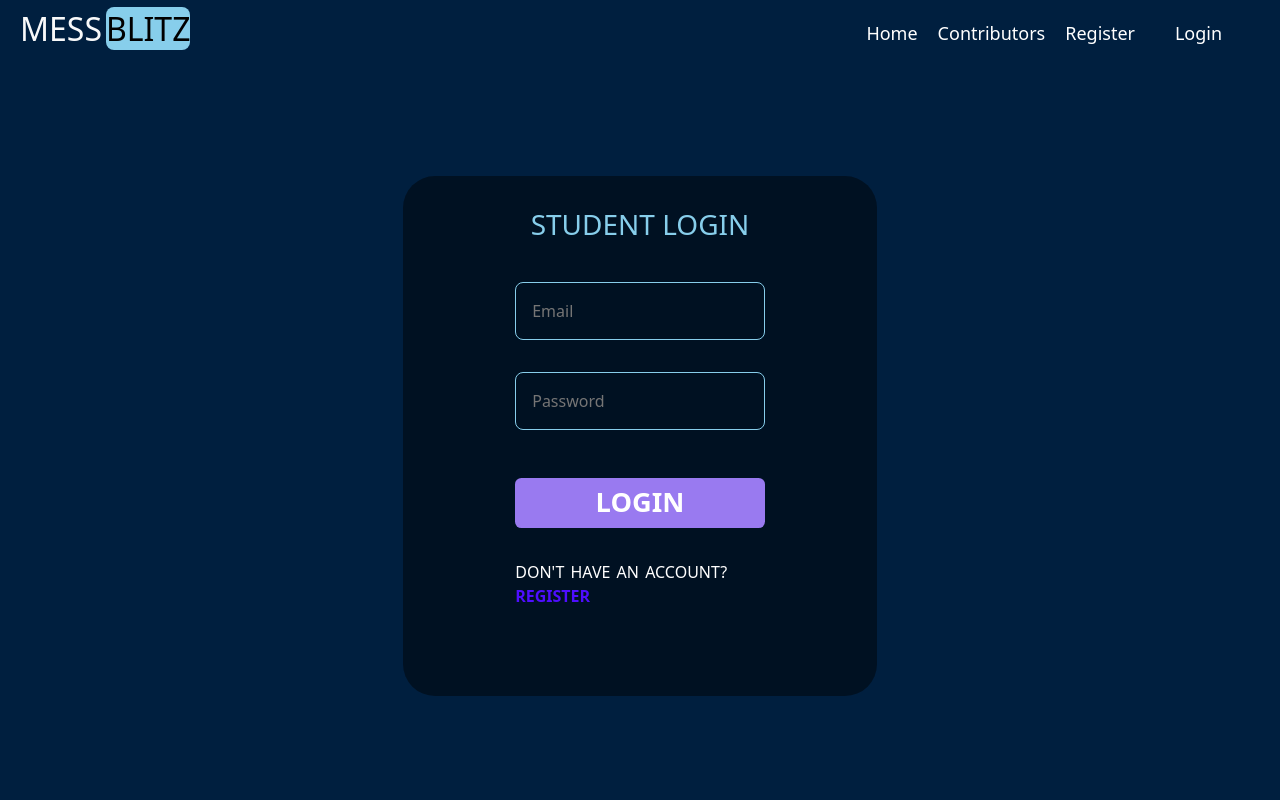
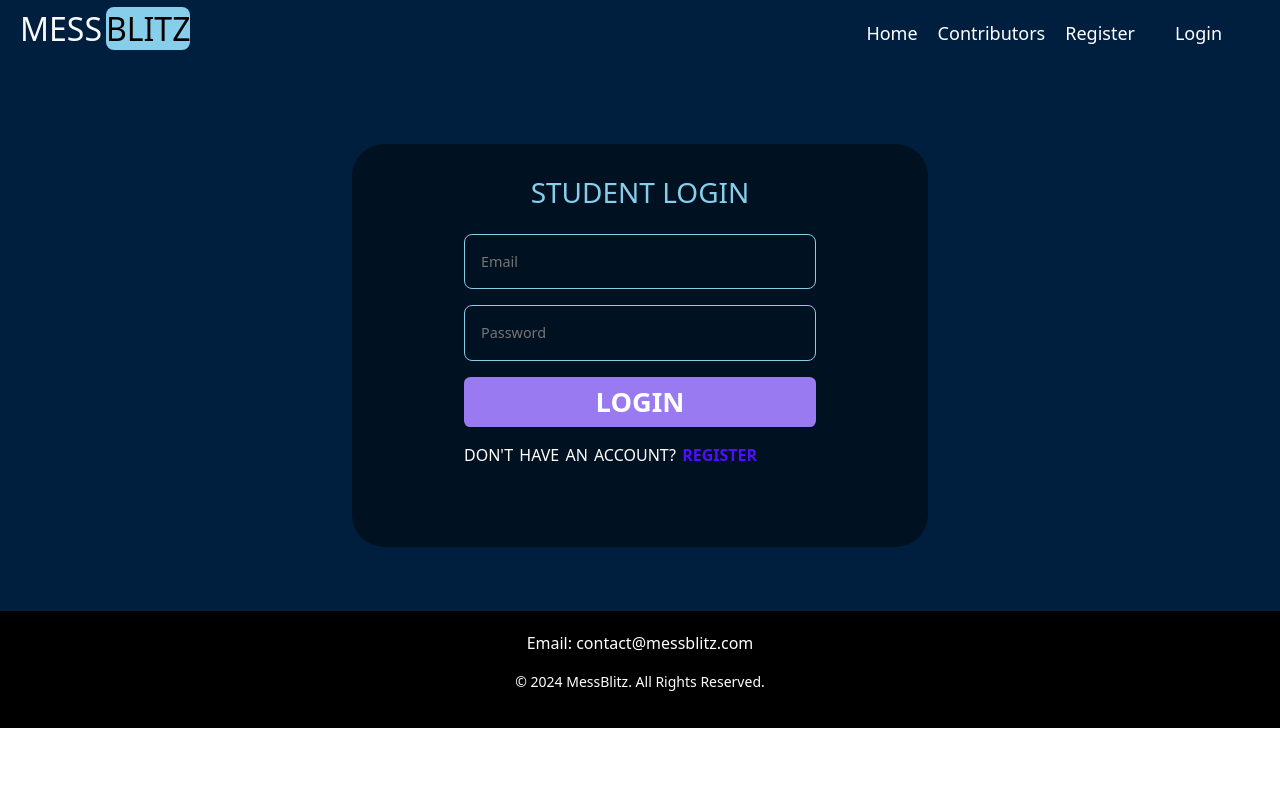
Before and after one commit to gptasaurabh/messControl, a React (Create React App) app in the folder client2/: page /student in a window 1280 px wide. Shown: the top 800 px of the page. Built offline with nearby package versions, Linux system fonts and the light colour scheme.

Commit message:
some basic changes

```diff
--- a/client2/src/App.js
+++ b/client2/src/App.js
@@ -32,9 +32,9 @@ function App() {
     <>
       <Navbar />
       <Routes>
-        {/* <Route path="/" element={<Home />} /> */}
+        <Route path="/" element={<Home />} />
         {/* <Route path="/" element={<Verify />} /> */}
-        <Route path="/" element={<Feedback />} />
+        {/* <Route path="/" element={<Feedback />} /> */}
         <Route path="*" element={<Error />} />
 
         {isAuthenticatedStudent && <Route path="/dashboard" element={<Dashboard />} />}
--- a/client2/src/components/Complaintcard.jsx
+++ b/client2/src/components/Complaintcard.jsx
@@ -35,6 +35,7 @@ const Complaintcard = ({ complaint, showMyComplaints }) => {
   const [solved,setSolved] = useState(false);
   const dispatch = useDispatch();
   const studentDetails_name = useSelector( state => state.students.name);
+  const wardenData = useSelector( state => state.wardens.name);
 
   // console.log("complaint card",studentDetails_name);
 
@@ -194,7 +195,7 @@ const handleDownClick = async () => {
               <br />
               <i className="text-primary">[Reg No.: {complaint.studentRegNo}]</i>
             </p>
-            {!showMyComplaints && (
+            {wardenData && (
               <Button
                 style={{backgroundColor: 'green', color: 'white'}}
                 size="sm"
--- a/client2/src/components/Login/StudentLogin.jsx
+++ b/client2/src/components/Login/StudentLogin.jsx
@@ -133,14 +133,14 @@ const StudentLogin = () => {
 };
 
 const FormContainer = styled.div`
-  height: 100vh;
+  height: 110%;
   width: 100%;
   display: flex;
   flex-direction: column;
   gap: 1rem;
   align-items: center;
-  background-color: #001f3f;
-  overflow-x: hidden;
+  background-color: #001F3F;
+  overflow: hidden;
   .brand {
     display: flex;
     align-items: center;
@@ -152,23 +152,26 @@ const FormContainer = styled.div`
     }
   }
   form {
-    width: 37%;
-    height: 65%;
-    margin-top: 6rem;
+    width: 45%;
+    height: 100%;
+    margin-top: 4rem;
+    margin-bottom: 4rem;
     display: flex;
     flex-direction: column;
-    gap: 2rem;
+    gap: 1rem;
     background-color: #00000076;
     border-radius: 2rem;
     padding: 2rem 7rem;
-    input {
+    padding-bottom: 5rem;
+    input,
+    select {
       background-color: transparent;
       padding: 1rem;
       border: 0.1rem solid skyblue;
       border-radius: 0.5rem;
       color: white;
       width: 100%;
-      font-size: 100%;
+      font-size: 90%;
       &:focus {
         border: 0.1rem solid blue;
         outline: none;
@@ -177,7 +180,6 @@ const FormContainer = styled.div`
     button {
       background-color: #997af0;
       color: white;
-      margin-top: 1rem;
       padding: 0.3rem;
       border: none;
       font-weight: bold;
--- a/client2/src/components/Login/WardenLogin.jsx
+++ b/client2/src/components/Login/WardenLogin.jsx
@@ -100,57 +100,53 @@ function WardenLogin() {
 
 
 const FormContainer = styled.div`
-  height: 100vh;
+  height: 110%;
   width: 100%;
   display: flex;
   flex-direction: column;
-//   justify-content: center;
   gap: 1rem;
   align-items: center;
   background-color: #001F3F;
-//   131324  #001F3F
-  overflow-x: hidden;
+  overflow: hidden;
   .brand {
     display: flex;
     align-items: center;
     gap: 1rem;
     justify-content: center;
-    img{
-      height: 5rem;
-    }
-    h3{
+    h3 {
       color: yellow;
       text-transform: uppercase;
     }
   }
-  form{
-    width:37%;
-    height:65%;
-    margin-top: 6rem;
+  form {
+    width: 45%;
+    height: 100%;
+    margin-top: 4rem;
+    margin-bottom: 4rem;
     display: flex;
     flex-direction: column;
-    gap: 2rem;
+    gap: 1rem;
     background-color: #00000076;
     border-radius: 2rem;
     padding: 2rem 7rem;
-    input{
+    padding-bottom: 5rem;
+    input,
+    select {
       background-color: transparent;
       padding: 1rem;
       border: 0.1rem solid skyblue;
       border-radius: 0.5rem;
       color: white;
       width: 100%;
-      font-size: 100%;
+      font-size: 90%;
       &:focus {
         border: 0.1rem solid blue;
         outline: none;
       }
-
     }
     button {
       background-color: #997af0;
       color: white;
-      margin-top: 1rem;
       padding: 0.3rem;
       border: none;
       font-weight: bold;
@@ -165,14 +161,14 @@ const FormContainer = styled.div`
     }
     span {
       color: white;
-      font-size: 150%;
+      font-size: 100%;
       text-transform: uppercase;
-      a{
+      a {
         color: #4e0eff;
         text-decoration: none;
         font-weight: bold;
       }
-      word-spacing: 0.4rem;
+      word-spacing: 2px;
     }
   }
 `;
```
